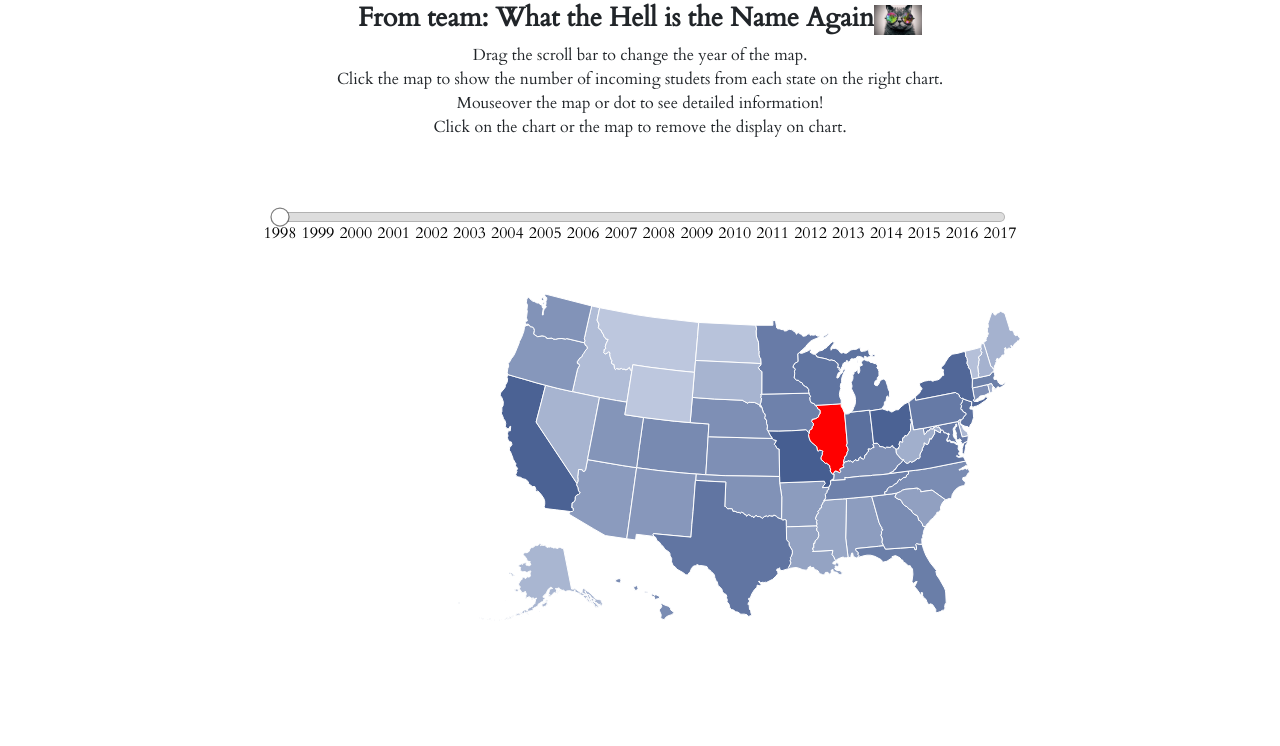
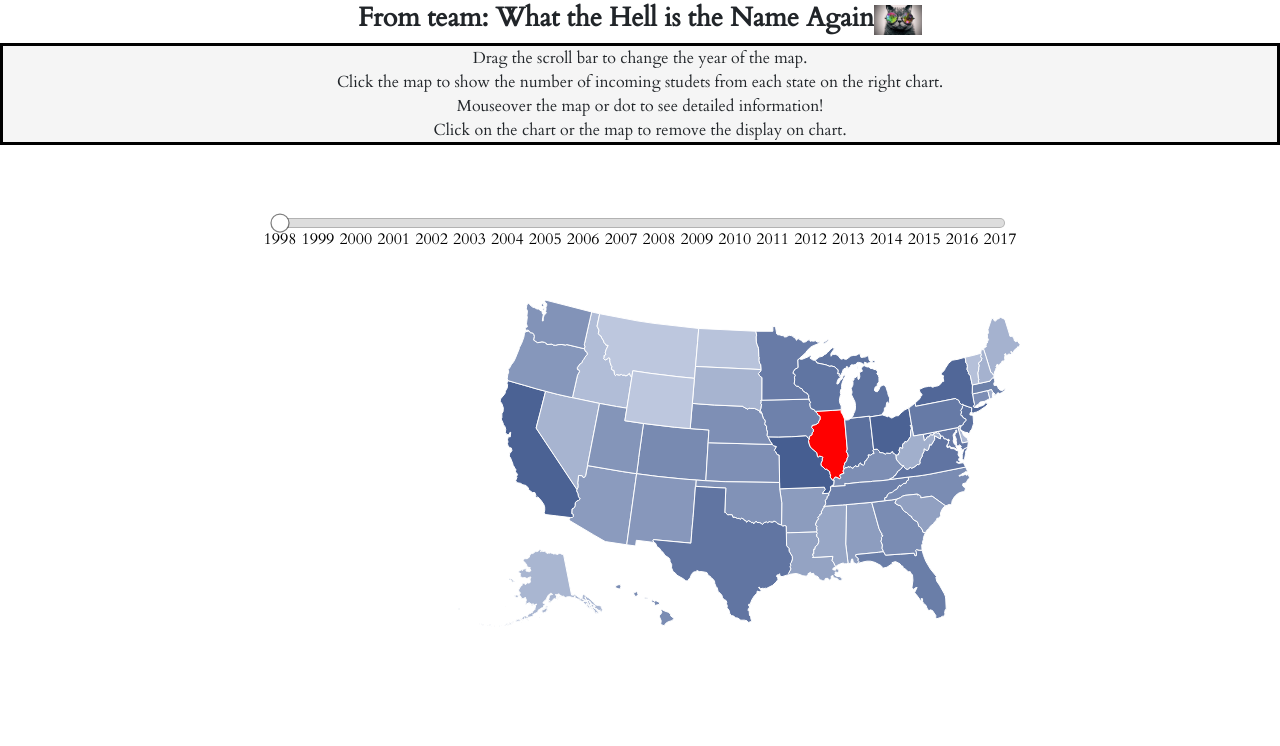
Before and after one commit to jiangranwang/DataVisualization, a plain HTML site: page index.html in a window 1280 px wide. Shown: the part 54-800 px from the top of the page. Drawn offline with nearby package versions, Linux system fonts and the light colour scheme.

Commit message:
move all text to <body> and add border to captions

```diff
--- a/index.html
+++ b/index.html
@@ -4,9 +4,11 @@
     <title>U of I Domestic Student Distribution VISUALISATION</title>
     <meta charset="utf-8">
     <meta lang="en">
-    <!-- Functional JavaScript and CSS-->
+
+    <!-- Functional JavaScript and CSS -->
       <!-- Bootstrap CSS -->
       <link rel="stylesheet" href="https://stackpath.bootstrapcdn.com/bootstrap/4.3.1/css/bootstrap.min.css" integrity="sha384-ggOyR0iXCbMQv3Xipma34MD+dH/1fQ784/j6cY/iJTQUOhcWr7x9JvoRxT2MZw1T" crossorigin="anonymous">
+      <!-- Personal CSS -->
       <link href="https://fonts.googleapis.com/css?family=Cardo|Permanent+Marker" rel="stylesheet">
       <link href="style.css" rel="stylesheet">
 
@@ -24,20 +26,26 @@
     <script src="vis-Chart.js"></script>
     <script src="vis-ScrollBar.js"></script>
 
+  </head>
+
+  <body>
+    <section id="mainText">
       <h1 style="text-align: center; font-weight: 700; font-family: Permanent Marker;"><img src = "illini.png" height="50" align="left"></img> U of I domestic student distribution VISUALISATION </h1>
       <h2 style="text-align: center; font-size: 20pt; font-weight: 600">From team: What the Hell is the Name Again<img src="swag.gif" height="30px"></img></h2>
-    <p style="text-align: center">Drag the scroll bar to change the year of the map. <br>
+      <p style="text-align: center; border: medium solid black; background: whitesmoke" >
+      Drag the scroll bar to change the year of the map. <br>
       Click the map to show the number of incoming studets from each state on the right chart. <br>
       Mouseover the map or dot to see detailed information! <br>
       Click on the chart or the map to remove the display on chart.</p>
-  </head>
+    </section>
 
-  <body>
-    <div class="mapVisualiser">
+    <!-- All the visualisations created by custom JavaScript will be appeared in here -->
     <div id="visualisation" align="center"></div>
-    </div>
-  </body>
+
     <footer style="text-align:center">
         <p> Visualized by Mingjie Zhao, Hanzhi Yin, Zhengguan Dai, and Jiangran Wang <p>
     </footer>
+
+  </body>
+
 </html>
```
Lines whose indentation alone changed are shown as unchanged.
